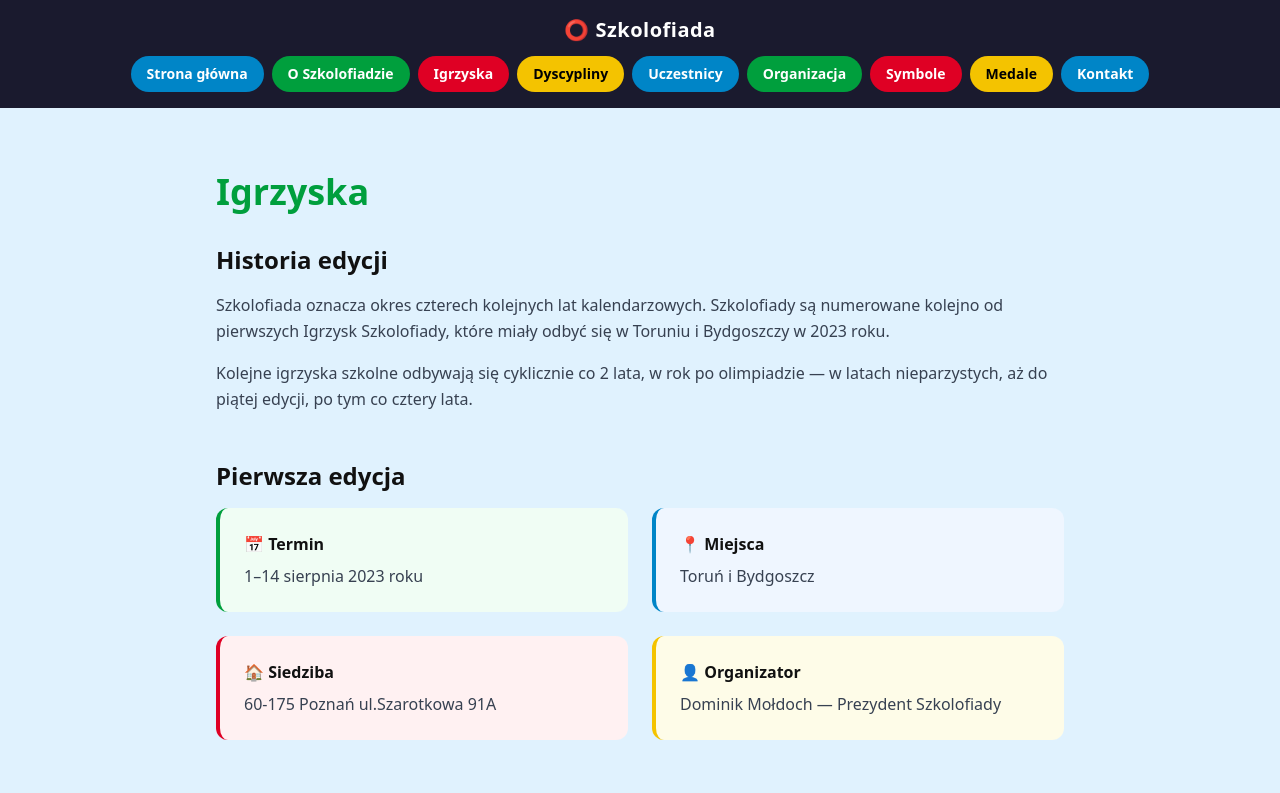
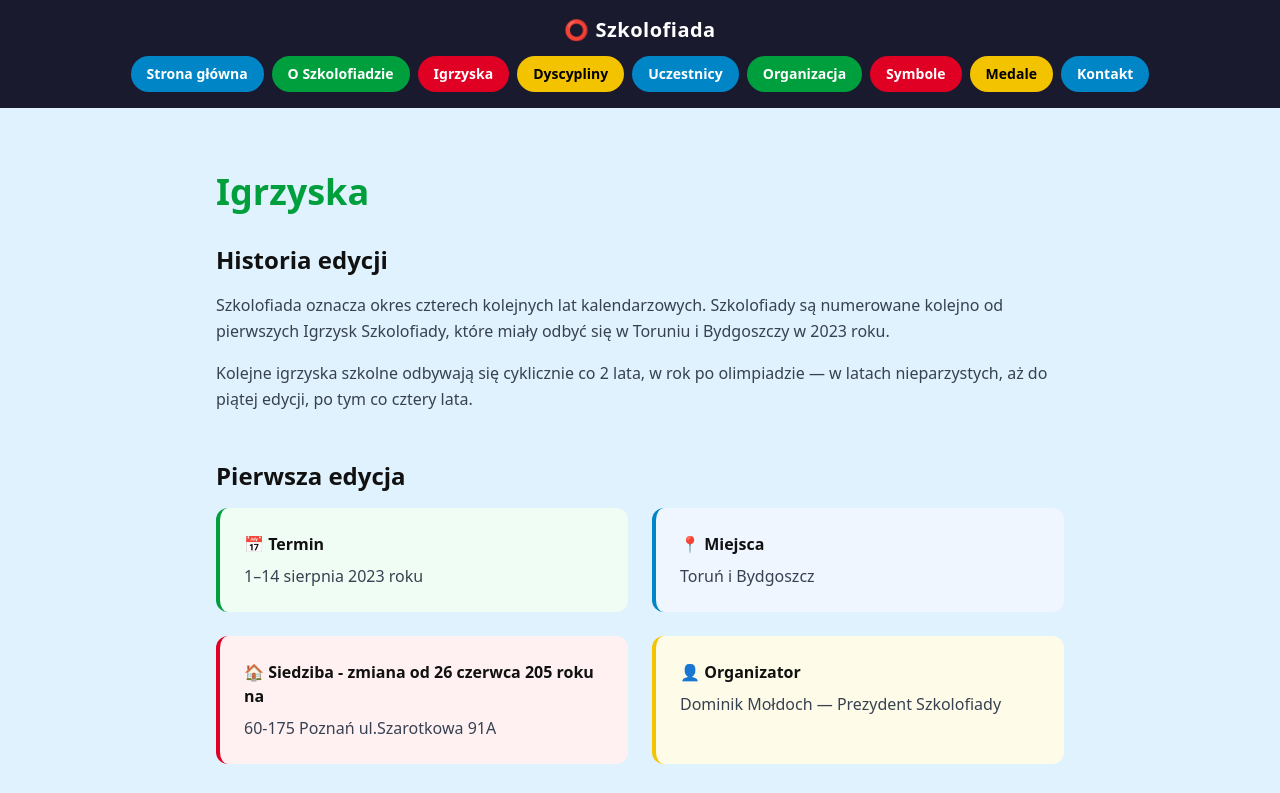
Before and after one commit to romatematycznie/Szkolofiada, a Next.js app: page /igrzyska in a window 1280 px wide. Shown: the top 793 px of the page. Built offline with nearby package versions, Linux system fonts and the light colour scheme.

Commit message:
Update page.tsx

```diff
--- a/app/igrzyska/page.tsx
+++ b/app/igrzyska/page.tsx
@@ -25,7 +25,7 @@ export default function Igrzyska() {
             <p className="text-gray-700">Toruń i Bydgoszcz</p>
           </div>
           <div className="p-6 rounded-xl border-l-4" style={{ borderColor: "var(--kolor-czerwony)", backgroundColor: "#fff1f2" }}>
-            <h3 className="font-bold mb-2">🏠 Siedziba</h3>
+            <h3 className="font-bold mb-2">🏠 Siedziba - zmiana od 26 czerwca 205 roku na </h3>
             <p className="text-gray-700">60-175 Poznań ul.Szarotkowa 91A</p>
           </div>
           <div className="p-6 rounded-xl border-l-4" style={{ borderColor: "var(--kolor-zolty)", backgroundColor: "#fefce8" }}>
```
